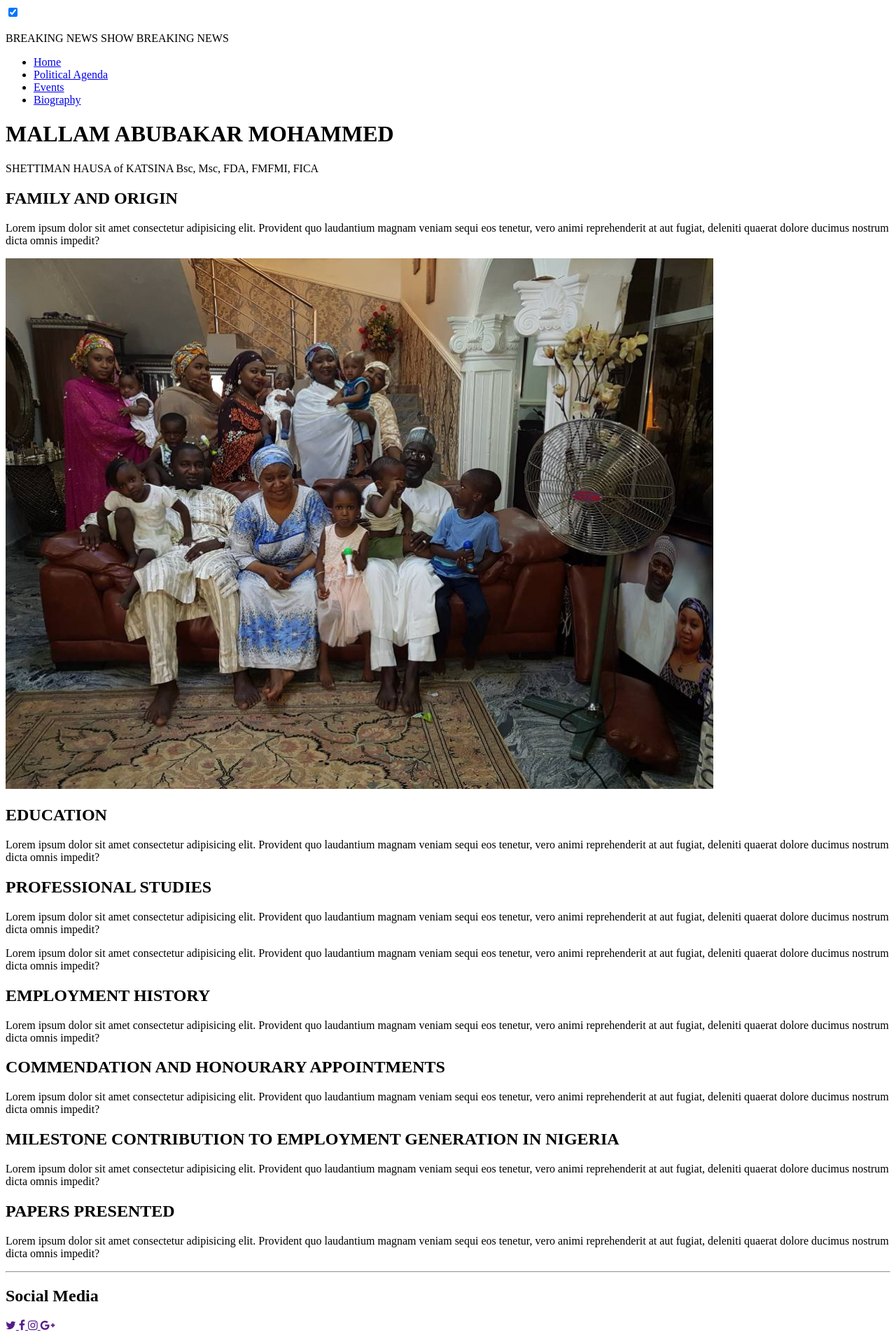
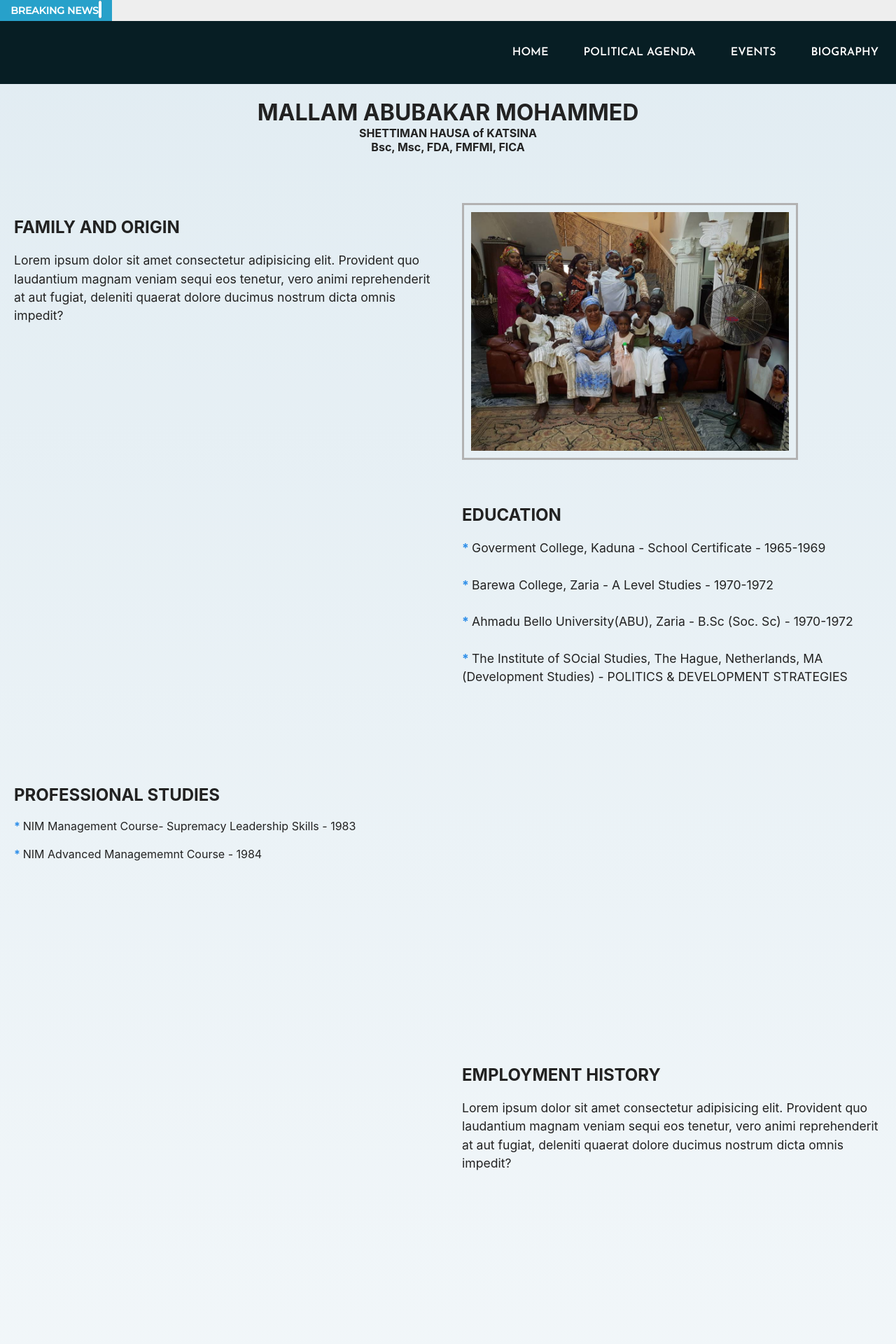
Before and after one commit to papasunnee/abubakarmohammed, a PHP site: page /biography.html in a window 1280 px wide. Shown: the top 1920 px of the page at 70% size. Run offline with PHP 8.4, Linux system fonts and the light colour scheme.

Commit message:
updatessss

```diff
--- a/biography.html
+++ b/biography.html
@@ -5,8 +5,7 @@
     <meta charset="UTF-8">
     <meta name="viewport" content="width=device-width, initial-scale=1.0">
     <meta http-equiv="X-UA-Compatible" content="ie=edge">
-    <link rel="shortcut icon" href="images/favicon.ico" type="image/x-icon">
-    <link rel="icon" href="images/favicon.ico" type="image/x-icon">
+    <link rel="stylesheet" href="index.css">
     <link href="https://fonts.googleapis.com/css?family=Cinzel:400,700" rel="stylesheet" />
     <link href="https://fonts.googleapis.com/css?family=Montserrat:300,400,500" rel="stylesheet">
     <link href="https://fonts.googleapis.com/css?family=Josefin+Sans:300,400,600" rel="stylesheet">
@@ -67,7 +66,7 @@
                 <img src="images/family.jpg" style="width:80%;" alt="">
             </div>
         </div>
-        <div class="work-experience">
+        <div class="education">
             <div>
                 <!-- <img src="images/work.jpg" style="width:100%; height:100%" alt=""> -->
             </div>
@@ -76,8 +75,16 @@
                     EDUCATION
                 </h2>
                 <p>
-                    Lorem ipsum dolor sit amet consectetur adipisicing elit. Provident quo laudantium magnam veniam sequi eos tenetur, vero animi
-                    reprehenderit at aut fugiat, deleniti quaerat dolore ducimus nostrum dicta omnis impedit?
+                    <span>Goverment College, Kaduna - School Certificate - 1965-1969</span>
+                    <br>
+                    <span>Barewa College, Zaria - A Level Studies - 1970-1972</span>
+                    <br>
+                    <span>Ahmadu Bello University(ABU), Zaria - B.Sc (Soc. Sc) - 1970-1972</span>
+                    <br>
+                    <span>The Institute of SOcial Studies, The Hague, Netherlands, MA (Development Studies) - POLITICS & DEVELOPMENT
+                        STRATEGIES
+                    </span>
+                    <br>
                 </p>
             </div>
         </div>
@@ -86,14 +93,10 @@
                 <h2>
                     PROFESSIONAL STUDIES
                 </h2>
-                <p>
-                    Lorem ipsum dolor sit amet consectetur adipisicing elit. Provident quo laudantium magnam veniam sequi eos tenetur, vero animi
-                    reprehenderit at aut fugiat, deleniti quaerat dolore ducimus nostrum dicta omnis impedit?
-                </p>
-                <p>
-                    Lorem ipsum dolor sit amet consectetur adipisicing elit. Provident quo laudantium magnam veniam sequi eos tenetur, vero animi
-                    reprehenderit at aut fugiat, deleniti quaerat dolore ducimus nostrum dicta omnis impedit?
-                </p>
+                <span>NIM Management Course- Supremacy Leadership Skills - 1983</span>
+                <br>
+                <span>NIM Advanced Managememnt Course - 1984</span>
+                <br>
             </div>
             <div>
                 <!-- <img src="images/education.jpg" style="width:100%; height:100%" alt=""> -->
--- a/events.html
+++ b/events.html
@@ -5,8 +5,7 @@
     <meta charset="UTF-8">
     <meta name="viewport" content="width=device-width, initial-scale=1.0">
     <meta http-equiv="X-UA-Compatible" content="ie=edge">
-    <link rel="shortcut icon" href="images/favicon.ico" type="image/x-icon">
-    <link rel="icon" href="images/favicon.ico" type="image/x-icon">
+    <link rel="stylesheet" href="index.css">
     <link href="https://fonts.googleapis.com/css?family=Cinzel:400,700" rel="stylesheet" />
     <link href="https://fonts.googleapis.com/css?family=Montserrat:300,400,500" rel="stylesheet">
     <link href="https://fonts.googleapis.com/css?family=Josefin+Sans:300,400,600" rel="stylesheet">
--- a/index.css
+++ b/index.css
@@ -722,6 +722,15 @@ footer a span {
   border: 3px solid green;
 }
 
+.education span {
+  display: block;
+}
+.education span::before {
+  content: "* ";
+  font-weight: bold;
+  color: rgb(45, 142, 233);
+}
+
 /* events */
 
 .timeline {
--- a/index.html
+++ b/index.html
@@ -5,7 +5,7 @@
     <meta charset="UTF-8">
     <meta name="viewport" content="width=device-width, initial-scale=1.0">
     <meta http-equiv="X-UA-Compatible" content="ie=edge">
-    <link rel="shortcut icon" href="images/favicon.ico" type="image/x-icon">
+    <link rel="stylesheet" href="index.css">
     <link rel="icon" href="images/favicon.ico" type="image/x-icon">
     <link href="https://fonts.googleapis.com/css?family=Cinzel:400,700" rel="stylesheet" />
     <link href="https://fonts.googleapis.com/css?family=Montserrat:300,400,500" rel="stylesheet">
@@ -15,7 +15,6 @@
 </head>
 
 <body>
-
     <header class="main">
         <div class="onoffswitch3">
             <input type="checkbox" name="onoffswitch3" class="onoffswitch3-checkbox" id="myonoffswitch3" checked>
--- a/political.html
+++ b/political.html
@@ -5,8 +5,7 @@
     <meta charset="UTF-8">
     <meta name="viewport" content="width=device-width, initial-scale=1.0">
     <meta http-equiv="X-UA-Compatible" content="ie=edge">
-    <link rel="shortcut icon" href="images/favicon.ico" type="image/x-icon">
-    <link rel="icon" href="images/favicon.ico" type="image/x-icon">
+    <link rel="stylesheet" href="index.css">
     <link href="https://fonts.googleapis.com/css?family=Cinzel:400,700" rel="stylesheet" />
     <link href="https://fonts.googleapis.com/css?family=Montserrat:300,400,500" rel="stylesheet">
     <link href="https://fonts.googleapis.com/css?family=Josefin+Sans:300,400,600" rel="stylesheet">
```
